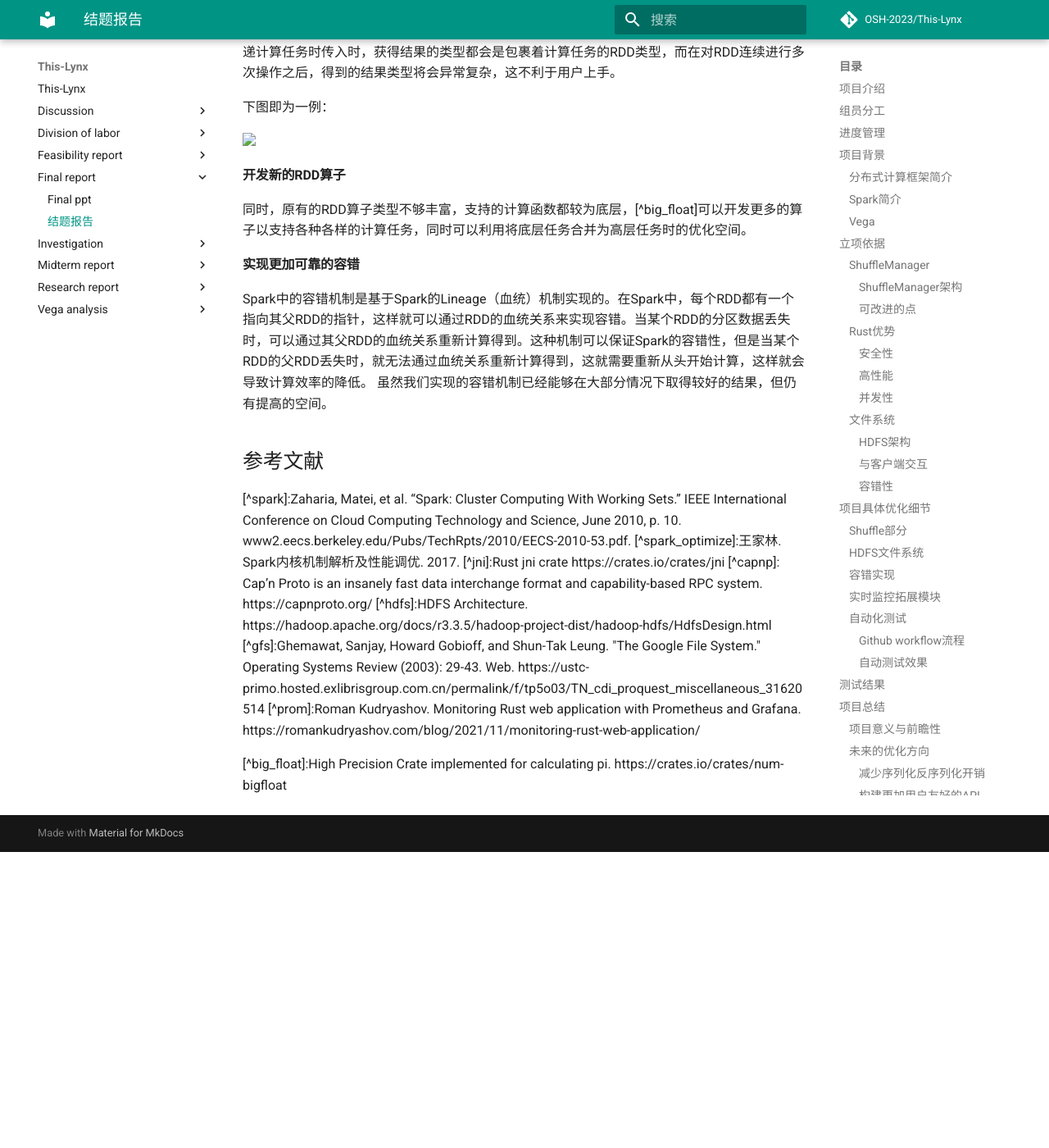
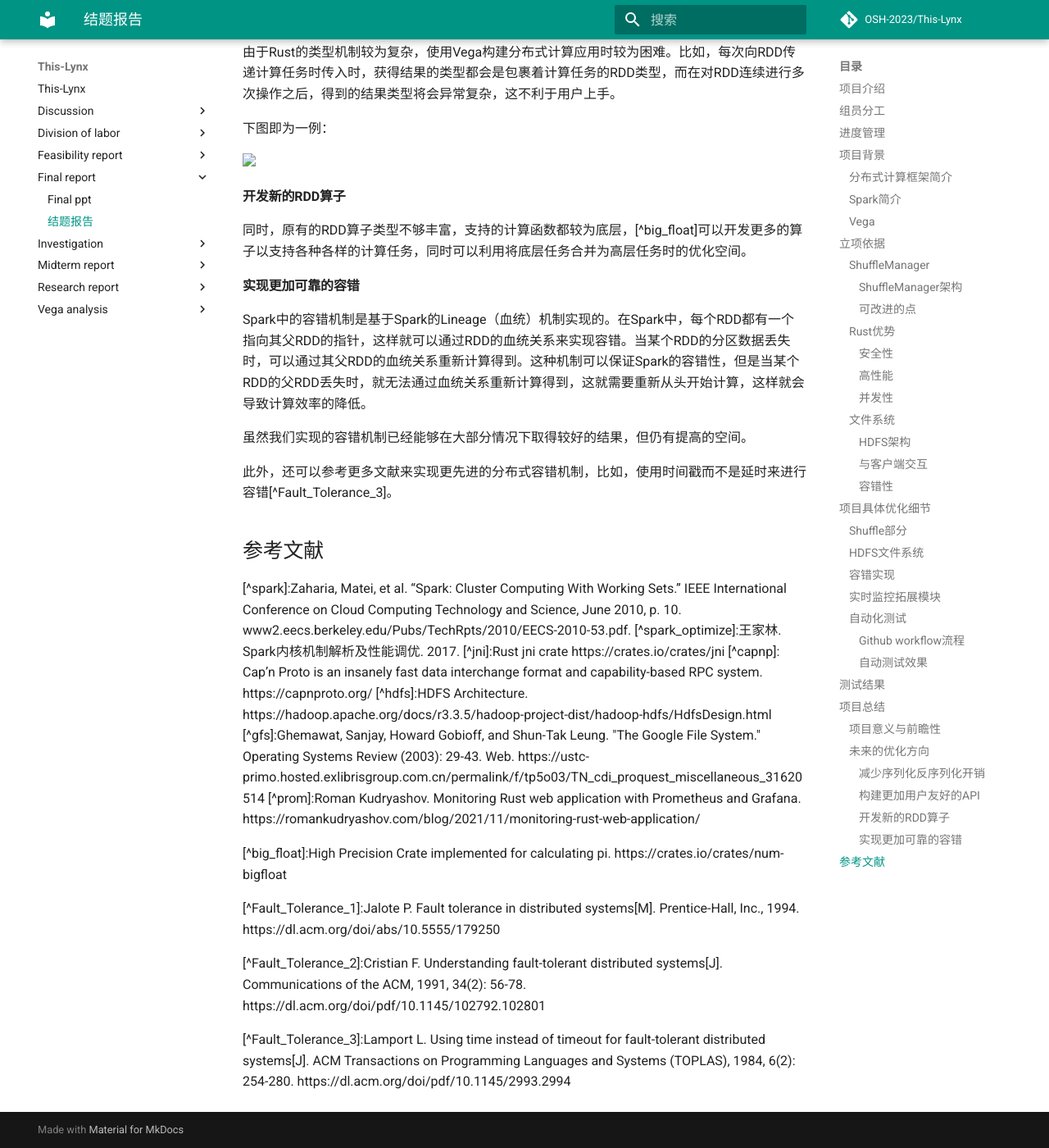
Before and after one commit to OSH-2023/This-Lynx, an MkDocs documentation site: the page built from docs/final_report/final_report.md, in a window 1280 px wide and 1400 px high, scrolled down 18850 px. Shown: the whole window at 82% size. Built offline with MkDocs 1.6.1 and Material for MkDocs 9.7.7, drawn with Linux system fonts in a browser that asks for light colours; comment, search, counter and statistics services are not loaded; before the commit the page ends 19889 px from its top, so only the background shows below that; some of the changed text lies outside the part shown.

Commit message:
update report

```diff
--- a/docs/final_report/final_report.md
+++ b/docs/final_report/final_report.md
@@ -447,7 +447,7 @@
 
 
 ### 容错实现
-Vega没有实现容错机制，这导致了当某个节点出现故障时，整个程序都无法正常运行并卡死。这显然是不合理的。
+Vega没有实现容错机制，这导致了当某个节点出现故障时，整个程序都无法正常运行并卡死。这显然是不合理的，我们参考了一些论文与资料[^Fault_Tolerance_1] [^Fault_Tolerance_2]，尝试为其实现一个较完整的容错机制。
 
 <img src="./src/faulterror1.png">
 
@@ -588,7 +588,10 @@
 
 #### 实现更加可靠的容错
 Spark中的容错机制是基于Spark的Lineage（血统）机制实现的。在Spark中，每个RDD都有一个指向其父RDD的指针，这样就可以通过RDD的血统关系来实现容错。当某个RDD的分区数据丢失时，可以通过其父RDD的血统关系重新计算得到。这种机制可以保证Spark的容错性，但是当某个RDD的父RDD丢失时，就无法通过血统关系重新计算得到，这就需要重新从头开始计算，这样就会导致计算效率的降低。
+
 虽然我们实现的容错机制已经能够在大部分情况下取得较好的结果，但仍有提高的空间。
+
+此外，还可以参考更多文献来实现更先进的分布式容错机制，比如，使用时间戳而不是延时来进行容错[^Fault_Tolerance_3]。
 
 ## 参考文献
 
@@ -601,3 +604,9 @@
 [^prom]:Roman Kudryashov. Monitoring Rust web application with Prometheus and Grafana. https://romankudryashov.com/blog/2021/11/monitoring-rust-web-application/
 
 [^big_float]:High Precision Crate implemented for calculating pi. https://crates.io/crates/num-bigfloat
+
+[^Fault_Tolerance_1]:Jalote P. Fault tolerance in distributed systems[M]. Prentice-Hall, Inc., 1994. https://dl.acm.org/doi/abs/10.5555/179250
+
+[^Fault_Tolerance_2]:Cristian F. Understanding fault-tolerant distributed systems[J]. Communications of the ACM, 1991, 34(2): 56-78. https://dl.acm.org/doi/pdf/10.1145/102792.102801
+
+[^Fault_Tolerance_3]:Lamport L. Using time instead of timeout for fault-tolerant distributed systems[J]. ACM Transactions on Programming Languages and Systems (TOPLAS), 1984, 6(2): 254-280. https://dl.acm.org/doi/pdf/10.1145/2993.2994
```
